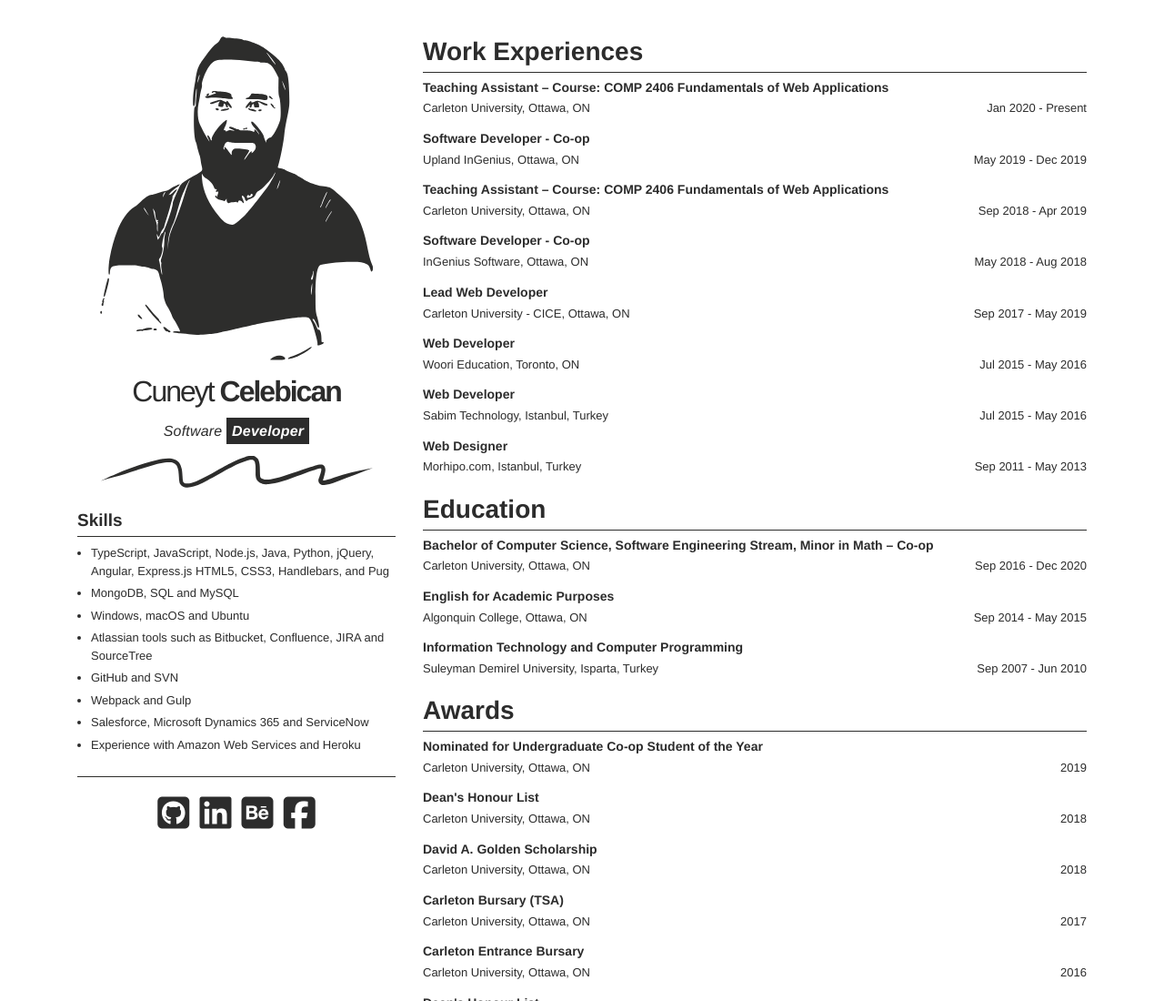
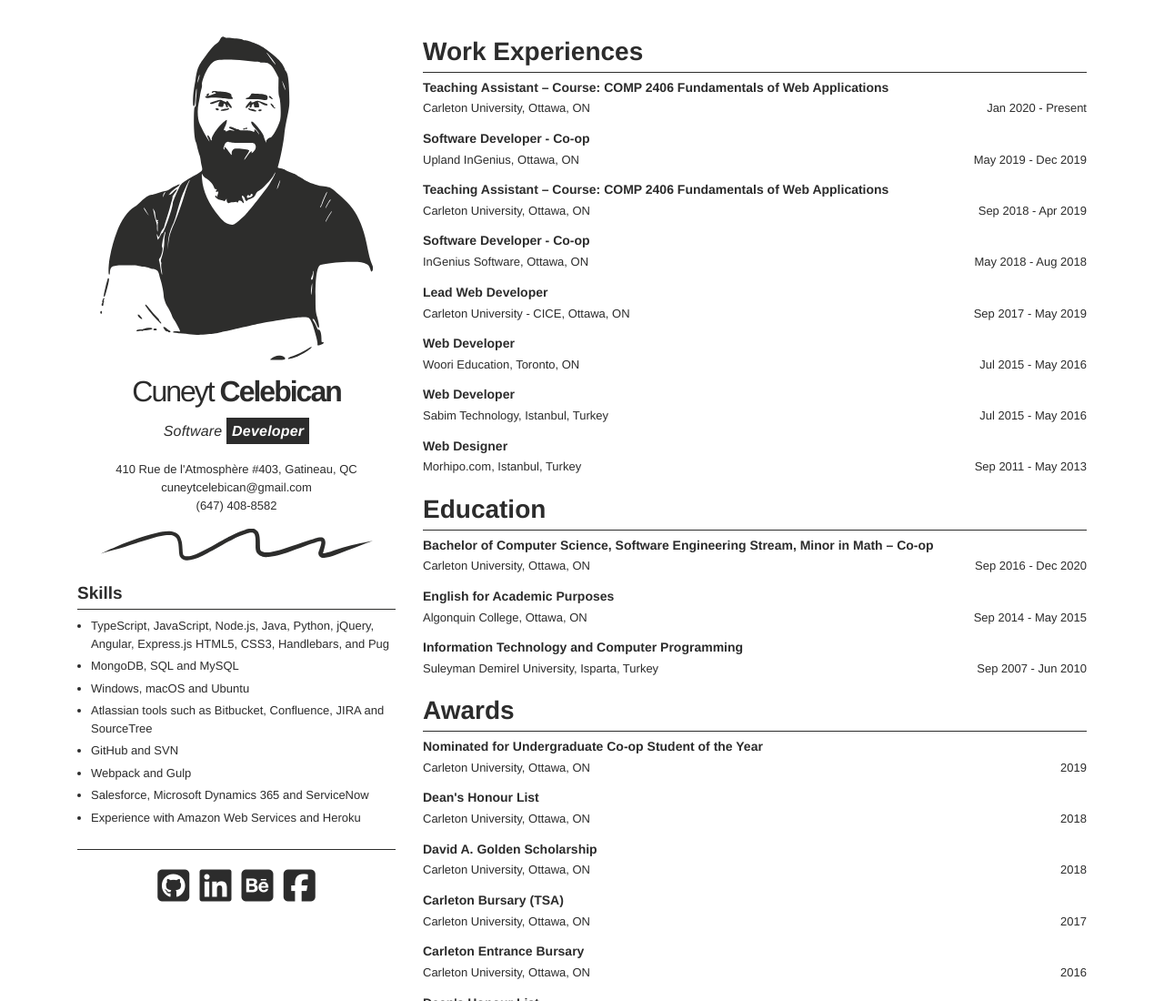
Before and after one commit to cuneytcelebican/cuneytcelebican.github.io, a plain HTML site: page index.html in a window 1280 px wide. Shown: the top 1100 px of the page at 91% size. Drawn offline with nearby package versions, Linux system fonts and the light colour scheme.

Commit message:
added contact information

```diff
--- a/css/style.css
+++ b/css/style.css
@@ -158,3 +158,9 @@ ul.skill-list {
 .links > a {
     color: #545454;
 }
+.contact-information {
+    margin-top: 20px;
+    text-align: center;
+    line-height: 20px;
+    font-weight: 300;
+}
--- a/index.html
+++ b/index.html
@@ -34,6 +34,11 @@
                         <div class="brand">
                                 <div class="name-section">Cuneyt <span class="bold">Celebican</span></div>
                                 <span class="title">Software <span class="title-dark">Developer</span></span>
+                        </div>
+                        <div class="contact-information">
+                            <div class="address">410 Rue de l'Atmosphère #403, Gatineau, QC</div>
+                            <div class="email"><a href="mailto:cuneytcelebican@gmail.com" target="_top">cuneytcelebican@gmail.com</a></div>
+                            <div class="phone">(647) 408-8582</div>
                         </div>
                         <div class="profile-svg wawe">
                             <img src="images/wawe.svg">
```
